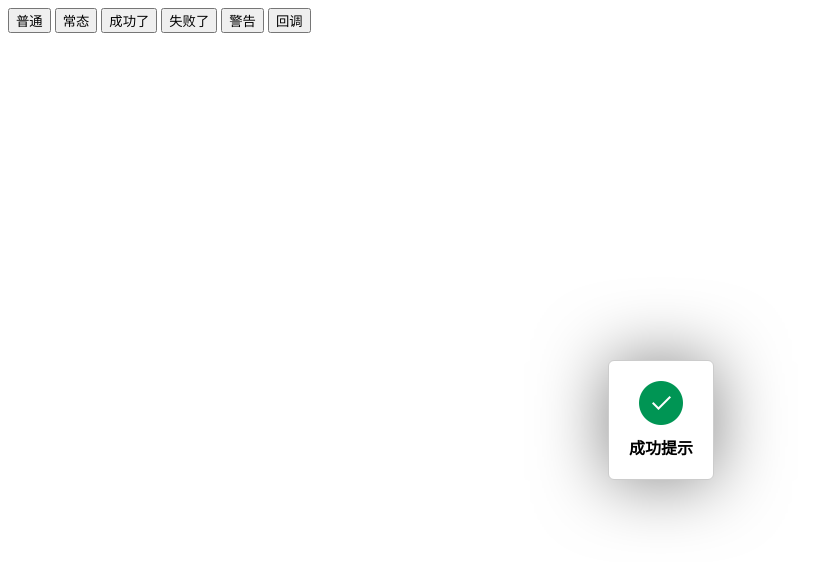
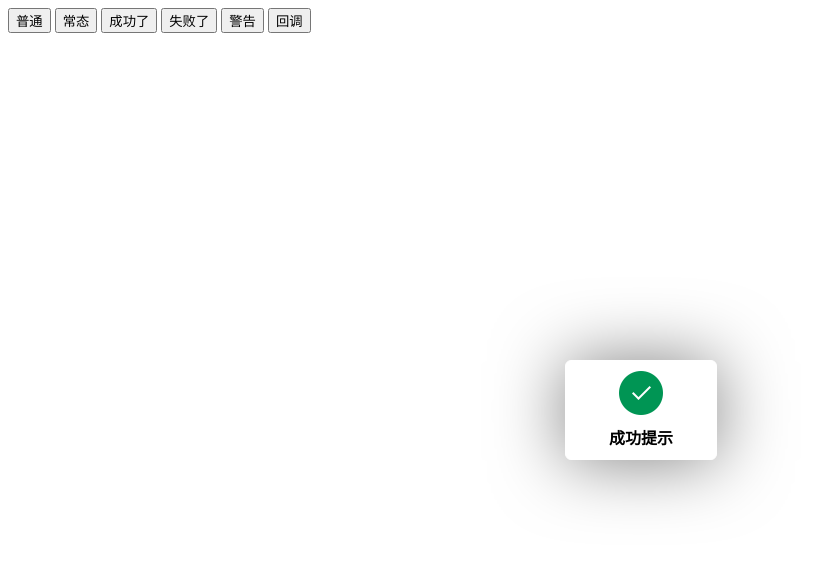
Before and after one commit to sandmanman/code-life, a plain HTML site: page hideSeekMessage/demo.html in a window 1280 px wide. Both pictures are taken after a click on the button "成功了". Shown: the whole page, without its empty margins (0-813 px from the left). Drawn offline with Linux system fonts and the light colour scheme.

Commit message:
hideSeekMessage 修改

```diff
--- a/hideSeekMessage/demo.html
+++ b/hideSeekMessage/demo.html
@@ -22,7 +22,7 @@
 		});
 		//成功提示
 		$(".suss-msg").click(function(){
-			$.hideSeekMessage("成功提示",2,3000);
+			$.hideSeekMessage("成功提示",2,300000);
 		});
 		//失败提示
 		$(".fail-msg").click(function(){
--- a/hideSeekMessage/hide-seek-message.css
+++ b/hideSeekMessage/hide-seek-message.css
@@ -1,12 +1,12 @@
 .hide-seek-message{
 	position: absolute;
-	padding: 20px;
 	text-align: center;
-	border: 1px solid #ccc;border-radius: 6px;
+	border: 1px solid #fff;border-radius: 6px;
 	background: #fff;
 	box-shadow: 0 1px 70px rgba(0, 0, 0, 0.5);
 }
-.hideseek-message-content{
+.hideseek-message-container{
+	padding: 10px;
 	font-weight: 700;font-size: 16px;
 }
 .msg-icon-normal,
```
Also changed, not shown: hideSeekMessage/jquery.hideSeekMessage.1.0.js.
